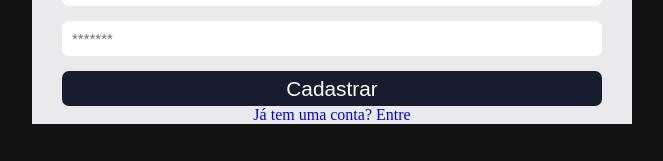
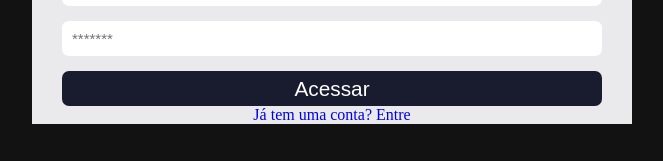
Before and after one commit to Tassio-Med/attendance-system, a React (Create React App) app: page /register in a window 1280 px wide. Shown: the part 483-644 px from the top of the page, without its empty margins (308-971 px from the left). Built offline with nearby package versions, Linux system fonts and the light colour scheme.

Commit message:
:sparkles: feat: configuração de login do usuário, pronta.

```diff
--- a/src/contexts/auth.js
+++ b/src/contexts/auth.js
@@ -26,6 +26,39 @@ function AuthProvider({ children }){
   }, [])
 
 
+  //Fazendo login do usuario
+  async function signIn(email, password){
+    setLoadingAuth(true);
+
+    await firebase.auth().signInWithEmailAndPassword(email, password)
+    .then(async (value)=> {
+      let uid = value.user.uid;
+
+      const userProfile = await firebase.firestore().collection('users')
+      .doc(uid).get();
+
+      let data = {
+        uid: uid,
+        nome: userProfile.data().nome,
+        avatarUrl: userProfile.data().avatarUrl,
+        email: value.user.email
+      };
+
+      setUser(data);
+      storageUser(data);
+      setLoadingAuth(false);
+
+
+    })
+    .catch((error)=>{
+      console.log(error);
+      setLoadingAuth(false);
+    })
+
+  }
+
+
+  //Cadastrando um novo usuario
   async function signUp(email, password, nome){
     setLoadingAuth(true);
 
@@ -68,6 +101,8 @@ function AuthProvider({ children }){
   }
 
 
+
+  //Logout do usuario
   async function signOut(){
     await firebase.auth().signOut();
     localStorage.removeItem('SistemaUser');
@@ -82,7 +117,9 @@ function AuthProvider({ children }){
       user,
       loading,
       signUp,
-      signOut
+      signOut,
+      signIn,
+      loadingAuth
     }}
     >
       {children}
--- a/src/pages/SignIn/index.js
+++ b/src/pages/SignIn/index.js
@@ -1,42 +1,6 @@
-// import { useState } from "react";
-// import { Link } from "react-router-dom";
-// import './signin.css';
-// import logo from "../../assets/avatar_icon.png"
-
-// function SignIn() {
-//   const [email, setEmail] = useState('');
-//   const [password, setPassword] = useState('');
-
-//   function handleSubmit(e){
-//     e.preventDefault();
-//     alert("CLICOU!")
-//   }
-
-//   return (
-//     <div className="container-center">
-//       <div className="login">
-//         <div className="logo-area">
-//           <img src={logo} alt="Logotipo do sistema" />
-//         </div>
-
-//         <form onSubmit={handleSubmit}>
-//           <h1>Entrar</h1>
-//           <input type="text" placeholder="user_email@email.com" value={email} onChange={ (e) => setEmail(e.target.value)}/>
-//           <input type="password" placeholder="*******" value={password} onChange={ (e) => setPassword(e.target.value)}/>
-//           <button type="submit">Acessar</button>
-//         </form>
-
-//         <Link to="/register">Criar uma conta</Link>
-//       </div>
-//     </div>
-//   );
-// }
-
-// export default SignIn;
-
-
-import { useState } from 'react';
+import { useState, useContext } from 'react';
 import { Link } from 'react-router-dom';
+import { AuthContext } from '../../contexts/auth';
 import './signin.css';
 // import logo from '../../assets/logo.png';
 import logo from "../../assets/avatar_icon.png"
@@ -45,9 +9,14 @@ function SignIn() {
   const [email, setEmail] = useState('');
   const [password, setPassword] = useState('');
 
+  const { signIn, loadingAuth } = useContext(AuthContext);
+
   function handleSubmit(e){
     e.preventDefault();
-    alert('CLICOU')
+
+    if(email !== '' && password !== ''){
+      signIn(email, password)
+    }
   }
 
   return (
@@ -61,7 +30,7 @@ function SignIn() {
           <h1>Entrar</h1>
           <input type="text" placeholder="email@email.com" value={email} onChange={ (e) => setEmail(e.target.value) }/>
           <input type="password" placeholder="*******" value={password} onChange={(e) => setPassword(e.target.value) } />
-          <button type="submit">Acessar</button>
+          <button type="submit">{ loadingAuth ? 'Carregando...' : 'Acessar' }</button>
         </form>
 
         <Link to="/register">Criar uma conta</Link>
--- a/src/pages/SignUp/index.js
+++ b/src/pages/SignUp/index.js
@@ -9,7 +9,7 @@ function SignUp() {
   const [email, setEmail] = useState('');
   const [password, setPassword] = useState('');
 
-  const { signUp } = useContext(AuthContext);
+  const { signUp, loadingAuth } = useContext(AuthContext);
 
   function handleSubmit(e){
     e.preventDefault();
@@ -31,7 +31,7 @@ function SignUp() {
           <input type="text" placeholder="Seu nome" value={nome} onChange={ (e) => setNome(e.target.value)} />
           <input type="text" placeholder="user_email@email.com" value={email} onChange={ (e) => setEmail(e.target.value)}/>
           <input type="password" placeholder="*******" value={password} onChange={ (e) => setPassword(e.target.value)}/>
-          <button type="submit">Cadastrar</button>
+          <button type="submit">{ loadingAuth ? 'Carregando...' : 'Acessar' }</button>
         </form>
 
         <Link to="/">Já tem uma conta? Entre</Link>
```
